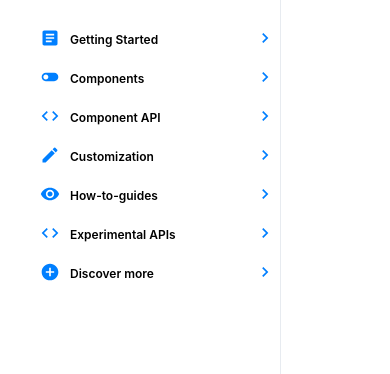
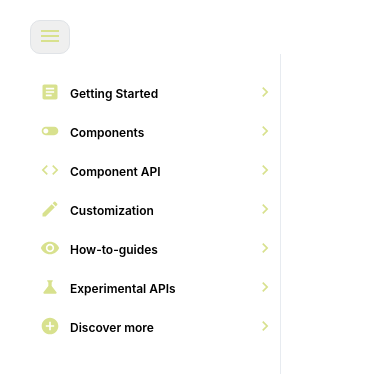
Before and after one commit to nav-commits/Sidebar, a React (Create React App) app: page / in a window 390 px wide. Shown: the top 374 px of the page. Built offline with nearby package versions, Linux system fonts and the light colour scheme; the HTML template or start-up script is replaced by a standard one.

Commit message:
added backdrop and styling for sidebar

```diff
--- a/package.json
+++ b/package.json
@@ -13,6 +13,7 @@
     "@testing-library/user-event": "^13.5.0",
     "react": "^18.2.0",
     "react-dom": "^18.2.0",
+    "react-responsive": "^9.0.2",
     "react-router-dom": "^6.11.0",
     "react-scripts": "5.0.1",
     "styled-components": "^5.3.10",
--- /dev/null
+++ b/src/Components/Atoms/Button/Button.css
@@ -0,0 +1,20 @@
+.button {
+    border: 1px solid rgb(224, 227, 231);
+    cursor: pointer;
+    height: 34px;
+    width: 40px;
+    border: 1px solid rgb(224, 227, 231);
+    color: rgb(216, 225, 142);
+    border-radius: 10px;
+    margin-left: 30px;
+    margin-top: 20px;
+}
+ .button{
+    display: none;
+  }
+
+@media (min-width: 200px) and (max-width: 1020px) {
+  .button{
+    display: block;
+  }
+}
--- /dev/null
+++ b/src/Components/Atoms/Button/Button.jsx
@@ -0,0 +1,15 @@
+import React from 'react';
+import '../Button/Button.css';
+
+function Button({ onClick, icon }) {
+    return (
+        <button
+            onClick={onClick}
+            className='button'
+        >
+            {icon}
+        </button>
+    );
+}
+
+export default Button;
--- a/src/Components/Molecules/Accordian/Accordian.jsx
+++ b/src/Components/Molecules/Accordian/Accordian.jsx
@@ -20,7 +20,7 @@ function Accordion({ data, handleToggle, clicked }) {
                             }}
                             onClick={() => handleToggle(idx)}
                         >
-                            <span style={{ color: 'rgb(0, 127, 255)' }}>
+                            <span style={{ color: 'rgb(216, 225, 142)' }}>
                                 {navItem.mainLabel.icon}
                             </span>
                             <p className='list-item' style={{ color: 'black', gap: 10 }}>
@@ -30,7 +30,7 @@ function Accordion({ data, handleToggle, clicked }) {
                             {clicked === idx ? (
                                 <span
                                     style={{
-                                        color: 'rgb(0, 127, 255)',
+                                        color: 'rgb(216, 225, 142)',
                                         marginLeft: 'auto',
                                         marginRight: '5px',
                                     }}
@@ -40,7 +40,7 @@ function Accordion({ data, handleToggle, clicked }) {
                             ) : (
                                 <span
                                     style={{
-                                        color: 'rgb(0, 127, 255)',
+                                        color: 'rgb(216, 225, 142)',
                                         marginLeft: ' auto ',
                                         marginRight: '5px',
                                     }}
@@ -50,7 +50,10 @@ function Accordion({ data, handleToggle, clicked }) {
                             )}
                         </li>
                         {/* inner list */}
-                            <ul className={clicked === idx ? 'content show' : 'content'} style={{ listStyle: 'none', color: 'black' }}>
+                        <ul
+                            className={clicked === idx ? 'content show' : 'content'}
+                            style={{ listStyle: 'none', color: 'black' }}
+                        >
                             {navItem.mainLabel.subTitle?.map((name, id) => (
                                 <React.Fragment key={id}>
                                     <li className='sub-list-main-title' key={id}>
@@ -89,7 +92,6 @@ function Accordion({ data, handleToggle, clicked }) {
                                 </React.Fragment>
                             ))}
                         </ul>
-
                     </React.Fragment>
                 ))}
             </ul>
--- /dev/null
+++ b/src/Components/Organsims/BackDrop/BackDrop.css
@@ -0,0 +1,7 @@
+.backdrop {
+    position: fixed;
+    width: 100%;
+    height: 100%;
+    background: rgba(0, 0, 0, 0.5);
+    z-index: 100;
+}
--- /dev/null
+++ b/src/Components/Organsims/BackDrop/BackDrop.jsx
@@ -0,0 +1,8 @@
+import React from 'react';
+import '../BackDrop/BackDrop.css';
+
+function BackDrop({ closeBackDropHandler }) {
+    return <div onClick={closeBackDropHandler} className='backdrop'></div>;
+}
+
+export default BackDrop;
--- a/src/Components/Organsims/Sidebar/Sidebar.css
+++ b/src/Components/Organsims/Sidebar/Sidebar.css
@@ -5,4 +5,7 @@
     margin-top: 0;
     color: white;
     border-right: 1px solid rgb(231, 235, 240);
+    z-index: 300;
+    position: fixed;
+    left: 0
 }
--- a/src/Components/Organsims/Sidebar/Sidebar.jsx
+++ b/src/Components/Organsims/Sidebar/Sidebar.jsx
@@ -2,7 +2,7 @@ import '../Sidebar/Sidebar.css';
 import React from 'react';
 import Accordion from '../../Molecules/Accordian/Accordian';
 
-function SideBar({ data, handleToggle, clicked }) {
+function SideBar({ data, handleToggle, clicked, show }) {
 
     return (
         <div className='Sidebar'>
--- a/src/Components/Views/SidebarPage.jsx
+++ b/src/Components/Views/SidebarPage.jsx
@@ -2,17 +2,42 @@ import SideBar from '../Organsims/Sidebar/Sidebar';
 import React from 'react';
 import { sideBarData } from '../../Utils/SidebarData';
 import { useState } from 'react';
+import Button from '../Atoms/Button/Button';
+import MenuIcon from '@mui/icons-material/Menu';
+import BackDrop from '../Organsims/BackDrop/BackDrop';
+import { useMediaQuery } from 'react-responsive';
+
 function SideBarPage() {
+    const [sideBarOpen, setSideBarOpen] = useState(false);
     const [clicked, setClicked] = useState('0');
+    const isDesktopOrLaptop = useMediaQuery({
+        query: '(min-width: 1020px)',
+    });
     const handleToggle = (index) => {
         if (clicked === index) {
             return setClicked('0');
         }
         setClicked(index);
     };
+
+    const sideBarToggleHandler = () => {
+        setSideBarOpen(!sideBarOpen);
+    };
+    const closeBackDropHandler = () => {
+        setSideBarOpen(false);
+    };
+
+    let backDrop;
+    if (sideBarOpen) {
+        backDrop = <BackDrop closeBackDropHandler={closeBackDropHandler} />;
+    } else if (isDesktopOrLaptop) {
+       <SideBar data={sideBarData} handleToggle={handleToggle} clicked={clicked} />;
+    }
     return (
         <React.Fragment>
-            <SideBar data={sideBarData} handleToggle={handleToggle} clicked={clicked} />
+            <Button icon={<MenuIcon />} onClick={sideBarToggleHandler} />
+            <SideBar data={sideBarData} show={sideBarOpen} handleToggle={handleToggle} clicked={clicked} />;
+            {backDrop}
         </React.Fragment>
     );
 }
--- a/src/Utils/SidebarData.js
+++ b/src/Utils/SidebarData.js
@@ -4,6 +4,7 @@ import ArticleIcon from '@mui/icons-material/Article';
 import ToggleOffIcon from '@mui/icons-material/ToggleOff';
 import VisibilityIcon from '@mui/icons-material/Visibility';
 import AddCircleIcon from '@mui/icons-material/AddCircle';
+import ScienceIcon from '@mui/icons-material/Science';
 
 export const sideBarData = [
     {
@@ -86,7 +87,7 @@ export const sideBarData = [
         id: 6,
         mainLabel: {
             mainLabelName: 'Experimental APIs',
-            icon: <CodeIcon fontSize='small' />,
+            icon: <ScienceIcon fontSize='small' />,
             subTitle: [
                 {
                     links: ['API design', 'Routing', 'Testing'],
```
Also changed, not shown: src/Components/Molecules/Accordian/Accordian.css (line endings or trailing spaces), 1 other file (tests, documents, lock files or other folders). Lines whose indentation alone changed are shown as unchanged.
